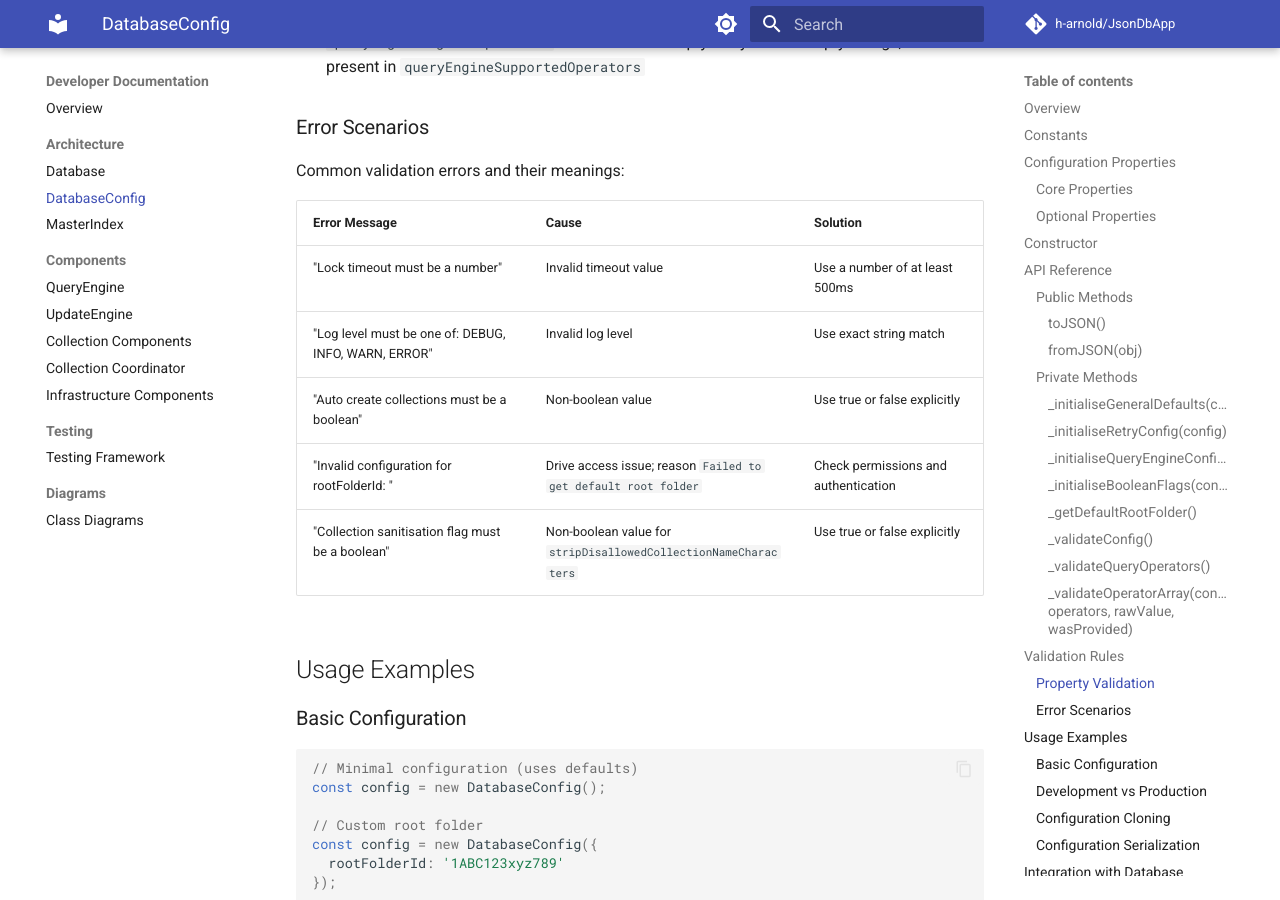
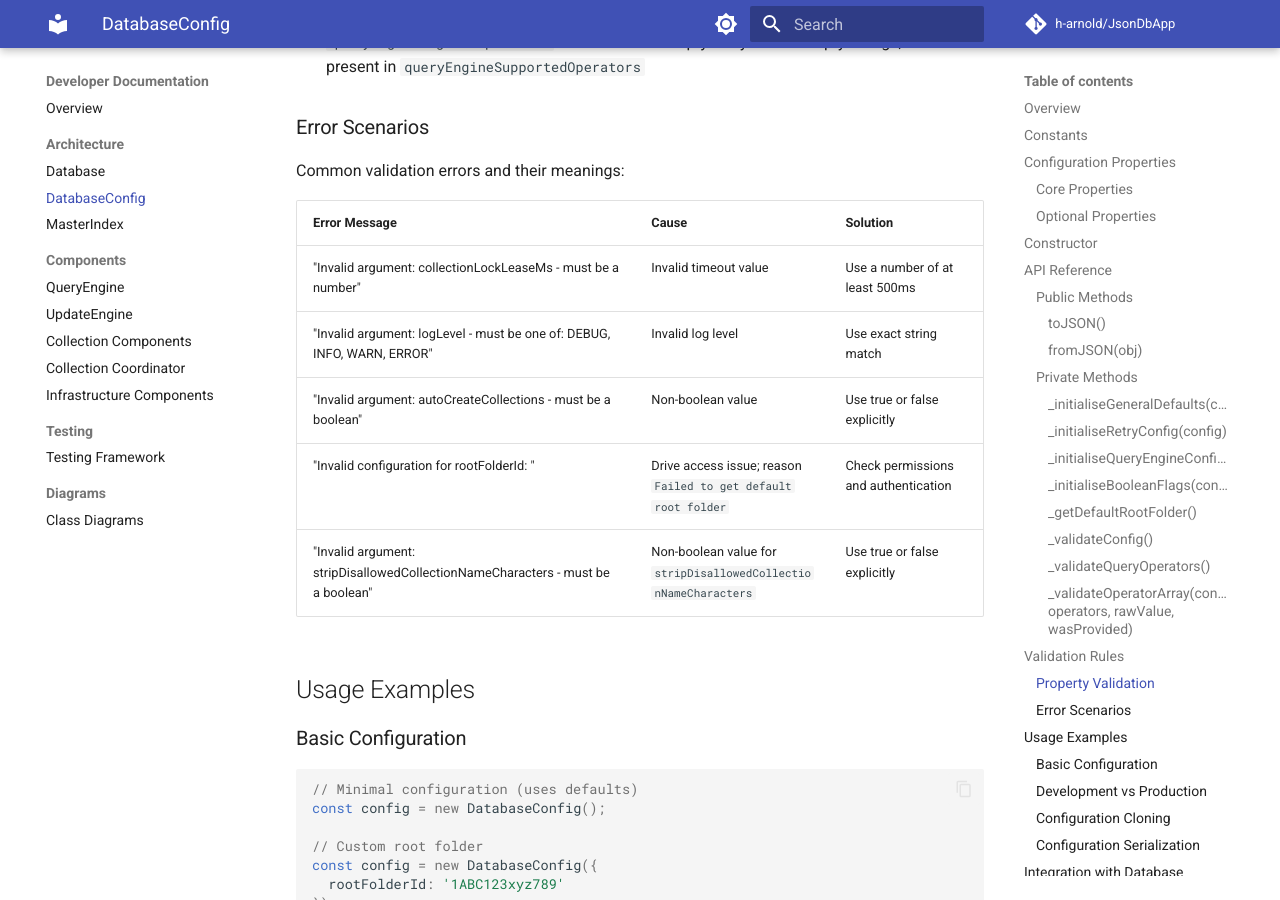
Before and after one commit to h-arnold/JsonDbApp, an MkDocs documentation site: the page built from docs/developers/DatabaseConfig.md, in a window 1280 px wide and 900 px high, scrolled down 8336 px. Built offline with MkDocs 1.6.1 and Material for MkDocs 9.7.7, drawn with Linux system fonts in a browser that asks for light colours; comment, search, counter and statistics services are not loaded.

Commit message:
docs: reconcile documented drift and standardise collection log keys

```diff
--- a/docs/developers/DatabaseConfig.md
+++ b/docs/developers/DatabaseConfig.md
@@ -255,13 +255,13 @@ Validates optional operator arrays against type constraints and preserves the or
 
 Common validation errors and their meanings:
 
-| Error Message                                        | Cause                                                           | Solution                             |
-| ---------------------------------------------------- | --------------------------------------------------------------- | ------------------------------------ |
-| "Lock timeout must be a number"                      | Invalid timeout value                                           | Use a number of at least 500ms       |
-| "Log level must be one of: DEBUG, INFO, WARN, ERROR" | Invalid log level                                               | Use exact string match               |
-| "Auto create collections must be a boolean"          | Non-boolean value                                               | Use true or false explicitly         |
-| "Invalid configuration for rootFolderId: <message>"  | Drive access issue; reason `Failed to get default root folder`  | Check permissions and authentication |
-| "Collection sanitisation flag must be a boolean"     | Non-boolean value for `stripDisallowedCollectionNameCharacters` | Use true or false explicitly         |
+| Error Message                                                                   | Cause                                                           | Solution                             |
+| ------------------------------------------------------------------------------- | --------------------------------------------------------------- | ------------------------------------ |
+| "Invalid argument: collectionLockLeaseMs - must be a number"                    | Invalid timeout value                                           | Use a number of at least 500ms       |
+| "Invalid argument: logLevel - must be one of: DEBUG, INFO, WARN, ERROR"         | Invalid log level                                               | Use exact string match               |
+| "Invalid argument: autoCreateCollections - must be a boolean"                   | Non-boolean value                                               | Use true or false explicitly         |
+| "Invalid configuration for rootFolderId: <message>"                             | Drive access issue; reason `Failed to get default root folder`  | Check permissions and authentication |
+| "Invalid argument: stripDisallowedCollectionNameCharacters - must be a boolean" | Non-boolean value for `stripDisallowedCollectionNameCharacters` | Use true or false explicitly         |
 
 ## Usage Examples
 
```
Also changed, not shown: docs/developers/Class_Diagrams.md (+1 -1 lines), docs/developers/CollectionCoordinator.md (+3 -2 lines), docs/developers/Infrastructure_Components.md (+4 -3 lines), 1 other file.
